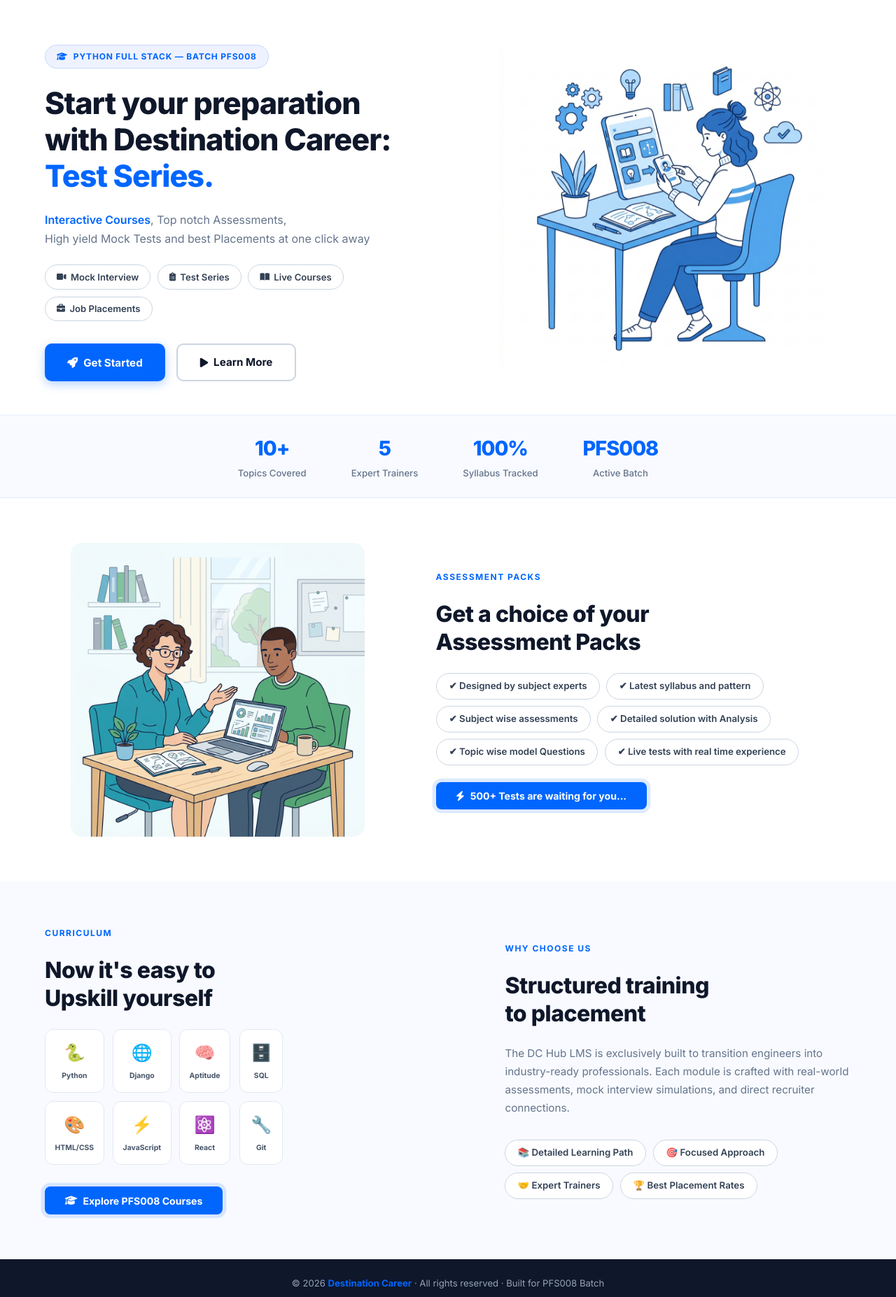
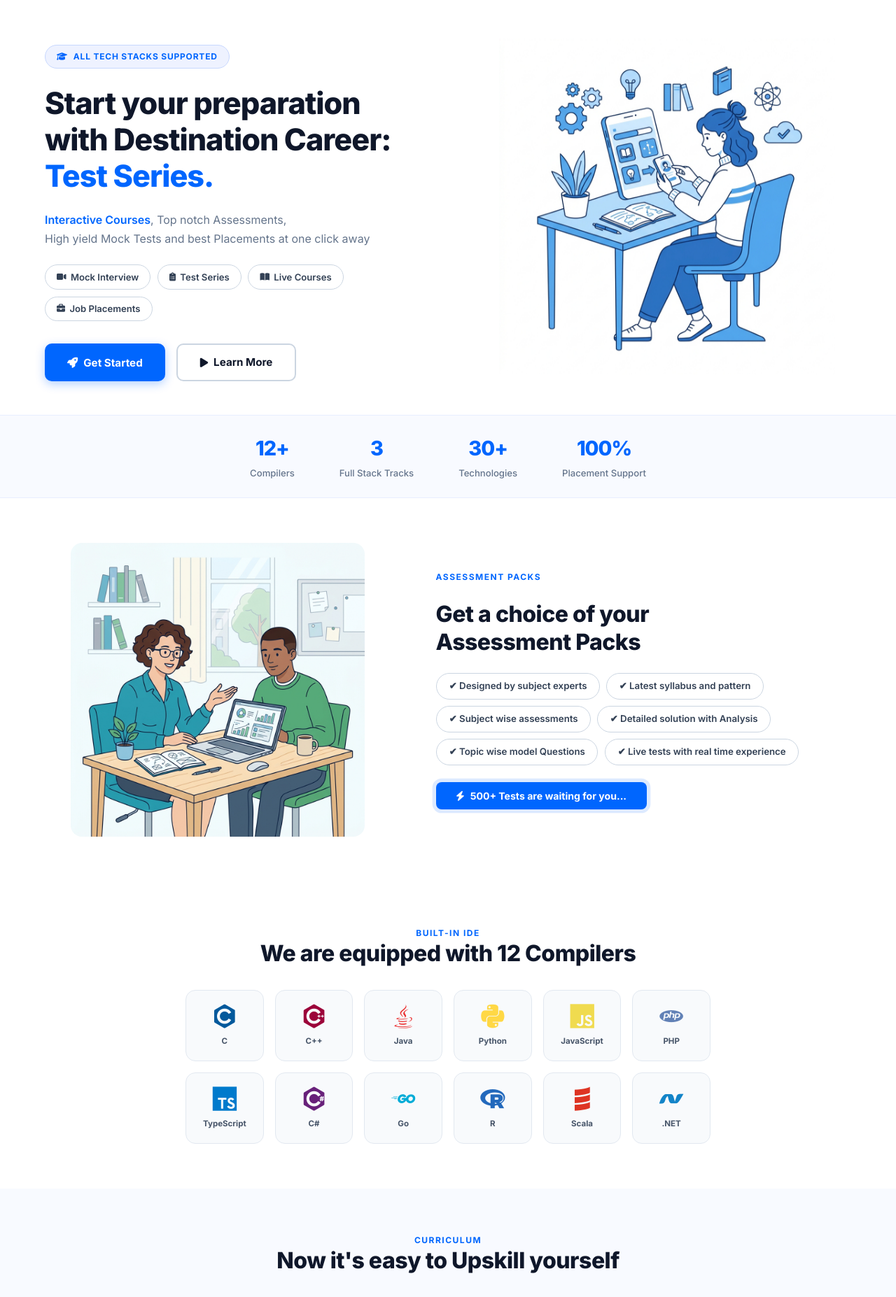
Before and after one commit to Stephen-jd/DC-Hub, a Django app: page / in a window 1280 px wide. Shown: the part 66-1920 px from the top of the page at 70% size. Run offline with Django 4.2, Linux system fonts and the light colour scheme; some libraries are stand-ins or nearby versions.

Commit message:
Add compilers grid with devicon logos, 3 tech stack sections (Python FS, Java FS, Data Analytics), remove batch name

```diff
--- a/templates/accounts/login.html
+++ b/templates/accounts/login.html
@@ -4,6 +4,7 @@
 {% block title %}Destination Career — Start Your Journey{% endblock %}
 
 {% block extra_head %}
+<link rel="stylesheet" href="https://cdn.jsdelivr.net/gh/devicons/devicon@v2.16.0/devicon.min.css">
 <style>
     /* ── Reset for landing page ─────────────────────────────── */
     body {
@@ -340,68 +341,114 @@
         50% { box-shadow: 0 0 0 8px rgba(0,102,254,0); }
     }
 
-    /* ── Tech Skills Section ────────────────────────────────── */
-    .section-skills {
-        background: #F8FAFF;
+    /* ── Compilers Section ──────────────────────────────────── */
+    .section-compilers {
         padding: 4rem 5%;
-    }
-    .section-skills-inner {
         max-width: 1300px;
         margin: 0 auto;
-        display: flex;
-        align-items: center;
-        gap: 4rem;
+        text-align: center;
     }
-    .skills-content {
-        flex: 1.2;
-        display: flex;
-        flex-direction: column;
-        gap: 1.5rem;
+    .compilers-grid {
+        display: grid;
+        grid-template-columns: repeat(6, 1fr);
+        gap: 1rem;
+        max-width: 750px;
+        margin: 2rem auto 0;
     }
-    .skills-grid {
-        display: grid;
-        grid-template-columns: repeat(4, 1fr);
-        gap: 0.75rem;
-        max-width: 340px;
-    }
-    .skill-card {
-        background: #fff;
+    .compiler-card {
+        background: #F8FAFC;
         border: 1.5px solid #E2E8F0;
-        border-radius: 12px;
-        padding: 0.85rem;
+        border-radius: 14px;
+        padding: 1.2rem 0.8rem;
         display: flex;
         flex-direction: column;
         align-items: center;
         justify-content: center;
-        gap: 0.4rem;
-        transition: all 0.2s;
+        gap: 0.5rem;
+        transition: all 0.25s;
         cursor: default;
     }
-    .skill-card:hover {
+    .compiler-card:hover {
         border-color: #0066fe;
-        box-shadow: 0 4px 12px rgba(0,102,254,0.12);
+        box-shadow: 0 6px 18px rgba(0,102,254,0.12);
+        transform: translateY(-4px);
+        background: #fff;
+    }
+    .compiler-card i {
+        font-size: 2.2rem;
+    }
+    .compiler-card .cname {
+        font-size: 0.72rem;
+        font-weight: 700;
+        color: #475569;
+    }
+
+    /* ── Tech Stacks Section ──────────────────────────────────── */
+    .section-stacks {
+        background: #F8FAFF;
+        padding: 4rem 5%;
+    }
+    .stacks-inner {
+        max-width: 1300px;
+        margin: 0 auto;
+    }
+    .stack-block {
+        margin-bottom: 3rem;
+    }
+    .stack-block:last-child { margin-bottom: 0; }
+    .stack-heading {
+        font-size: 1.3rem;
+        font-weight: 800;
+        color: #0F172A;
+        margin: 0 0 1.2rem;
+        display: flex;
+        align-items: center;
+        gap: 0.6rem;
+        letter-spacing: -0.3px;
+    }
+    .stack-heading .sh-dot {
+        width: 10px;
+        height: 10px;
+        border-radius: 50%;
+        display: inline-block;
+    }
+    .stack-grid {
+        display: grid;
+        grid-template-columns: repeat(auto-fill, minmax(100px, 1fr));
+        gap: 0.8rem;
+    }
+    .stack-card {
+        background: #fff;
+        border: 1.5px solid #E2E8F0;
+        border-radius: 12px;
+        padding: 1rem 0.6rem;
+        display: flex;
+        flex-direction: column;
+        align-items: center;
+        gap: 0.45rem;
+        transition: all 0.25s;
+        cursor: default;
+    }
+    .stack-card:hover {
+        border-color: #0066fe;
+        box-shadow: 0 4px 14px rgba(0,102,254,0.1);
         transform: translateY(-3px);
     }
-    .skill-card .skill-icon {
-        font-size: 1.5rem;
+    .stack-card i {
+        font-size: 2rem;
     }
-    .skill-card .skill-name {
-        font-size: 0.65rem;
+    .stack-card .sname {
+        font-size: 0.7rem;
         font-weight: 700;
         color: #475569;
         text-align: center;
-    }
-    .skills-right {
-        flex: 1;
-        display: flex;
-        flex-direction: column;
-        gap: 1.5rem;
     }
     .bottom-tags {
         display: flex;
         flex-wrap: wrap;
         gap: 0.6rem;
-        margin-top: 0.5rem;
+        margin-top: 1.5rem;
+        justify-content: center;
     }
 
     /* ── Login Modal ────────────────────────────────────────── */
@@ -574,18 +621,19 @@
 
     /* ── Responsive ─────────────────────────────────────────── */
     @media (max-width: 900px) {
-        .lp-hero, .section-packs, .section-skills-inner { flex-direction: column; gap: 2rem; }
+        .lp-hero, .section-packs { flex-direction: column; gap: 2rem; }
         .hero-title { font-size: 2rem; }
         .hero-right { order: -1; }
         .packs-img-wrap { order: -1; }
-        .skills-grid { grid-template-columns: repeat(4, 1fr); }
+        .compilers-grid { grid-template-columns: repeat(4, 1fr); }
         .lp-nav-links { display: none; }
         .stats-row { gap: 2rem; }
     }
     @media (max-width: 480px) {
         .hero-title { font-size: 1.6rem; }
         .section-title { font-size: 1.5rem; }
-        .skills-grid { grid-template-columns: repeat(3, 1fr); }
+        .compilers-grid { grid-template-columns: repeat(3, 1fr); }
+        .stack-grid { grid-template-columns: repeat(3, 1fr); }
         .lp-modal { padding: 1.5rem; margin: 1rem; }
     }
 </style>
@@ -612,7 +660,7 @@
 <section class="lp-hero">
     <div class="hero-left">
         <div class="hero-badge">
-            <i class="fa-solid fa-graduation-cap"></i> Python Full Stack — Batch PFS008
+            <i class="fa-solid fa-graduation-cap"></i> All Tech Stacks Supported
         </div>
         <h1 class="hero-title">
             Start your preparation<br>with <span class="typed-prefix">Destination Career:</span><br>
@@ -645,20 +693,20 @@
 <!-- ── Stats Row ─────────────────────────────────────────── -->
 <div class="stats-row">
     <div class="stat-item">
-        <div class="num">10+</div>
-        <div class="label">Topics Covered</div>
+        <div class="num">12+</div>
+        <div class="label">Compilers</div>
     </div>
     <div class="stat-item">
-        <div class="num">5</div>
-        <div class="label">Expert Trainers</div>
+        <div class="num">3</div>
+        <div class="label">Full Stack Tracks</div>
+    </div>
+    <div class="stat-item">
+        <div class="num">30+</div>
+        <div class="label">Technologies</div>
     </div>
     <div class="stat-item">
         <div class="num">100%</div>
-        <div class="label">Syllabus Tracked</div>
-    </div>
-    <div class="stat-item">
-        <div class="num">PFS008</div>
-        <div class="label">Active Batch</div>
+        <div class="label">Placement Support</div>
     </div>
 </div>
 
@@ -684,71 +732,99 @@
     </div>
 </section>
 
-<!-- ── Tech Skills Section ───────────────────────────────── -->
-<section class="section-skills">
-    <div class="section-skills-inner">
-        <div class="skills-content">
+<!-- ── Compilers Section ──────────────────────────────────── -->
+<section class="section-compilers">
+    <div class="section-label">Built-in IDE</div>
+    <h2 class="section-title" style="text-align:center;">We are equipped with 12 Compilers</h2>
+    <div class="compilers-grid">
+        <div class="compiler-card"><i class="devicon-c-plain colored"></i><span class="cname">C</span></div>
+        <div class="compiler-card"><i class="devicon-cplusplus-plain colored"></i><span class="cname">C++</span></div>
+        <div class="compiler-card"><i class="devicon-java-plain colored"></i><span class="cname">Java</span></div>
+        <div class="compiler-card"><i class="devicon-python-plain colored"></i><span class="cname">Python</span></div>
+        <div class="compiler-card"><i class="devicon-javascript-plain colored"></i><span class="cname">JavaScript</span></div>
+        <div class="compiler-card"><i class="devicon-php-plain colored"></i><span class="cname">PHP</span></div>
+        <div class="compiler-card"><i class="devicon-typescript-plain colored"></i><span class="cname">TypeScript</span></div>
+        <div class="compiler-card"><i class="devicon-csharp-plain colored"></i><span class="cname">C#</span></div>
+        <div class="compiler-card"><i class="devicon-go-original-wordmark colored"></i><span class="cname">Go</span></div>
+        <div class="compiler-card"><i class="devicon-r-original colored"></i><span class="cname">R</span></div>
+        <div class="compiler-card"><i class="devicon-scala-plain colored"></i><span class="cname">Scala</span></div>
+        <div class="compiler-card"><i class="devicon-dot-net-plain colored"></i><span class="cname">.NET</span></div>
+    </div>
+</section>
+
+<!-- ── Tech Stacks Section ───────────────────────────────── -->
+<section class="section-stacks">
+    <div class="stacks-inner">
+        <div style="text-align:center; margin-bottom:2.5rem;">
             <div class="section-label">Curriculum</div>
-            <h2 class="section-title">Now it's easy to<br>Upskill yourself</h2>
-            <div class="skills-grid">
-                <div class="skill-card">
-                    <span class="skill-icon">🐍</span>
-                    <span class="skill-name">Python</span>
-                </div>
-                <div class="skill-card">
-                    <span class="skill-icon">🌐</span>
-                    <span class="skill-name">Django</span>
-                </div>
-                <div class="skill-card">
-                    <span class="skill-icon">🧠</span>
-                    <span class="skill-name">Aptitude</span>
-                </div>
-                <div class="skill-card">
-                    <span class="skill-icon">🗄️</span>
-                    <span class="skill-name">SQL</span>
-                </div>
-                <div class="skill-card">
-                    <span class="skill-icon">🎨</span>
-                    <span class="skill-name">HTML/CSS</span>
-                </div>
-                <div class="skill-card">
-                    <span class="skill-icon">⚡</span>
-                    <span class="skill-name">JavaScript</span>
-                </div>
-                <div class="skill-card">
-                    <span class="skill-icon">⚛️</span>
-                    <span class="skill-name">React</span>
-                </div>
-                <div class="skill-card">
-                    <span class="skill-icon">🔧</span>
-                    <span class="skill-name">Git</span>
-                </div>
+            <h2 class="section-title" style="text-align:center;">Now it's easy to Upskill yourself</h2>
+        </div>
+
+        <!-- Python Full Stack -->
+        <div class="stack-block">
+            <h3 class="stack-heading"><span class="sh-dot" style="background:#3776AB;"></span> Python Full Stack Technologies</h3>
+            <div class="stack-grid">
+                <div class="stack-card"><i class="devicon-python-plain colored"></i><span class="sname">Python</span></div>
+                <div class="stack-card"><i class="devicon-django-plain colored"></i><span class="sname">Django</span></div>
+                <div class="stack-card"><i class="devicon-html5-plain colored"></i><span class="sname">HTML5</span></div>
+                <div class="stack-card"><i class="devicon-css3-plain colored"></i><span class="sname">CSS3</span></div>
+                <div class="stack-card"><i class="devicon-javascript-plain colored"></i><span class="sname">JavaScript</span></div>
+                <div class="stack-card"><i class="devicon-react-original colored"></i><span class="sname">React</span></div>
+                <div class="stack-card"><i class="devicon-mysql-plain colored"></i><span class="sname">MySQL</span></div>
+                <div class="stack-card"><i class="devicon-sqlite-plain colored"></i><span class="sname">SQLite</span></div>
+                <div class="stack-card"><i class="devicon-git-plain colored"></i><span class="sname">Git</span></div>
+                <div class="stack-card"><i class="devicon-github-original colored"></i><span class="sname">GitHub</span></div>
             </div>
-            <button class="waiting-btn" style="margin-top:0.5rem;" onclick="openLoginModal()">
-                <i class="fa-solid fa-graduation-cap"></i> Explore PFS008 Courses
-            </button>
         </div>
-        <div class="skills-right">
-            <div class="section-label">Why choose us</div>
-            <h2 class="section-title">Structured training<br>to placement</h2>
-            <p style="color:#64748B; font-size:0.95rem; line-height:1.7; margin:0;">
-                The DC Hub LMS is exclusively built to transition engineers into industry-ready professionals.
-                Each module is crafted with real-world assessments, mock interview simulations, and direct
-                recruiter connections.
-            </p>
-            <div class="bottom-tags">
-                <span class="feature-tag">📚 Detailed Learning Path</span>
-                <span class="feature-tag">🎯 Focused Approach</span>
-                <span class="feature-tag">🤝 Expert Trainers</span>
-                <span class="feature-tag">🏆 Best Placement Rates</span>
+
+        <!-- Java Full Stack -->
+        <div class="stack-block">
+            <h3 class="stack-heading"><span class="sh-dot" style="background:#f89820;"></span> Java Full Stack Technologies</h3>
+            <div class="stack-grid">
+                <div class="stack-card"><i class="devicon-java-plain colored"></i><span class="sname">Java</span></div>
+                <div class="stack-card"><i class="devicon-spring-plain colored"></i><span class="sname">Spring Boot</span></div>
+                <div class="stack-card"><i class="devicon-hibernate-plain colored"></i><span class="sname">Hibernate</span></div>
+                <div class="stack-card"><i class="devicon-html5-plain colored"></i><span class="sname">HTML5</span></div>
+                <div class="stack-card"><i class="devicon-css3-plain colored"></i><span class="sname">CSS3</span></div>
+                <div class="stack-card"><i class="devicon-javascript-plain colored"></i><span class="sname">JavaScript</span></div>
+                <div class="stack-card"><i class="devicon-react-original colored"></i><span class="sname">React</span></div>
+                <div class="stack-card"><i class="devicon-mysql-plain colored"></i><span class="sname">MySQL</span></div>
+                <div class="stack-card"><i class="devicon-postgresql-plain colored"></i><span class="sname">PostgreSQL</span></div>
+                <div class="stack-card"><i class="devicon-docker-plain colored"></i><span class="sname">Docker</span></div>
+                <div class="stack-card"><i class="devicon-git-plain colored"></i><span class="sname">Git</span></div>
+                <div class="stack-card"><i class="devicon-amazonwebservices-plain-wordmark colored"></i><span class="sname">AWS</span></div>
             </div>
+        </div>
+
+        <!-- Data Analytics -->
+        <div class="stack-block">
+            <h3 class="stack-heading"><span class="sh-dot" style="background:#4CAF50;"></span> Data Analytics Technologies</h3>
+            <div class="stack-grid">
+                <div class="stack-card"><i class="devicon-python-plain colored"></i><span class="sname">Python</span></div>
+                <div class="stack-card"><i class="devicon-r-original colored"></i><span class="sname">R</span></div>
+                <div class="stack-card"><i class="devicon-mysql-plain colored"></i><span class="sname">SQL</span></div>
+                <div class="stack-card"><i class="devicon-numpy-original colored"></i><span class="sname">NumPy</span></div>
+                <div class="stack-card"><i class="devicon-pandas-original colored"></i><span class="sname">Pandas</span></div>
+                <div class="stack-card"><i class="devicon-matplotlib-plain colored"></i><span class="sname">Matplotlib</span></div>
+                <div class="stack-card"><i class="devicon-tensorflow-original colored"></i><span class="sname">TensorFlow</span></div>
+                <div class="stack-card"><i class="devicon-jupyter-plain colored"></i><span class="sname">Jupyter</span></div>
+                <div class="stack-card"><i class="devicon-kaggle-original colored"></i><span class="sname">Kaggle</span></div>
+                <div class="stack-card"><i class="devicon-apachespark-original colored"></i><span class="sname">Spark</span></div>
+            </div>
+        </div>
+
+        <div class="bottom-tags" style="justify-content:center;">
+            <span class="feature-tag">📚 Detailed Learning Path</span>
+            <span class="feature-tag">🎯 Focused Approach</span>
+            <span class="feature-tag">🤝 Expert Content Partners</span>
+            <span class="feature-tag">🏆 Best Quality Courses</span>
         </div>
     </div>
 </section>
 
 <!-- ── Footer ─────────────────────────────────────────────── -->
 <footer class="lp-footer">
-    © 2026 <span>Destination Career</span> · All rights reserved · Built for PFS008 Batch
+    © 2026 <span>Destination Career</span> · All rights reserved · Python Full Stack · Java Full Stack · Data Analytics
 </footer>
 
 <!-- ── Login Modal ───────────────────────────────────────── -->
```
